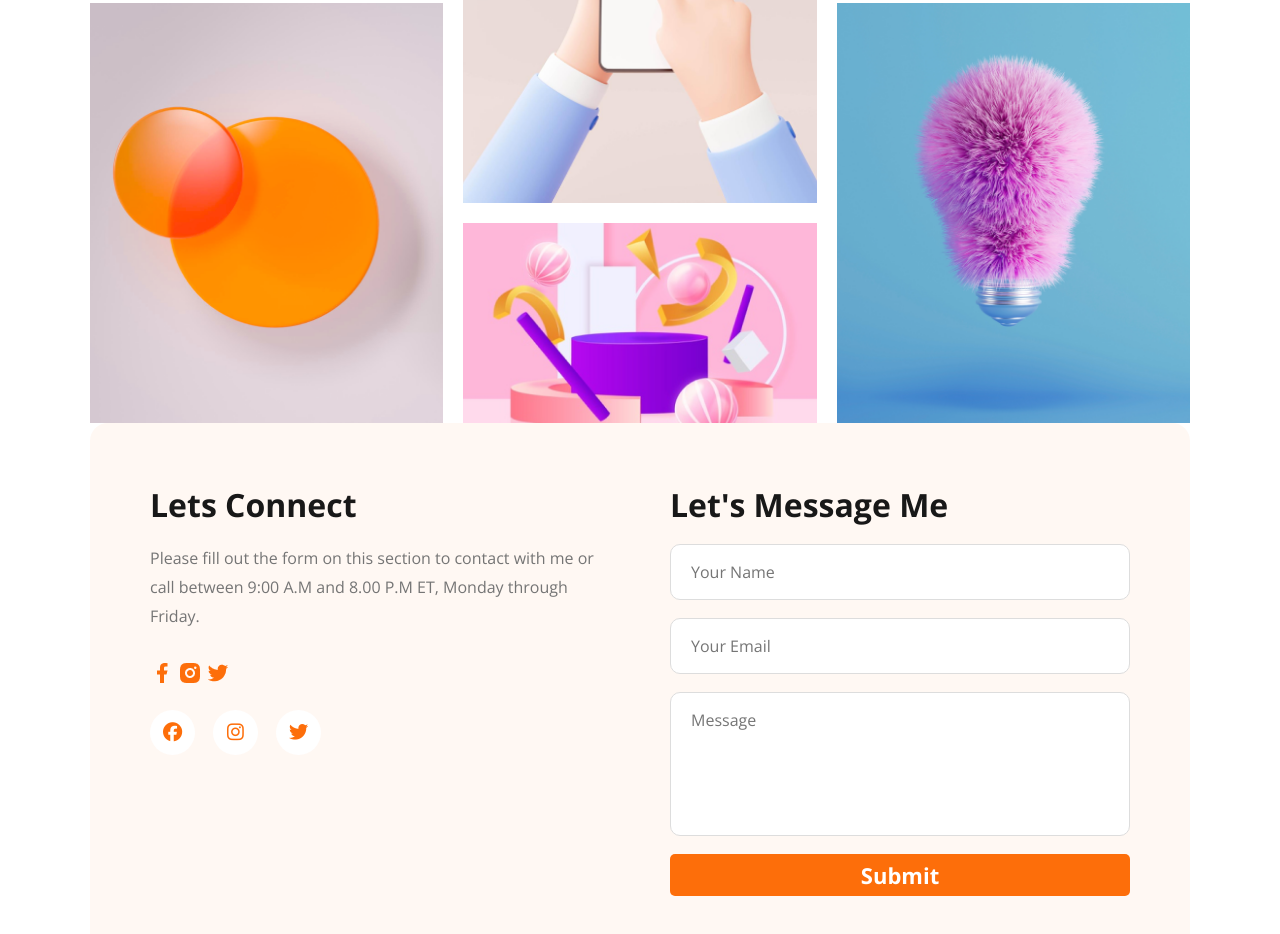
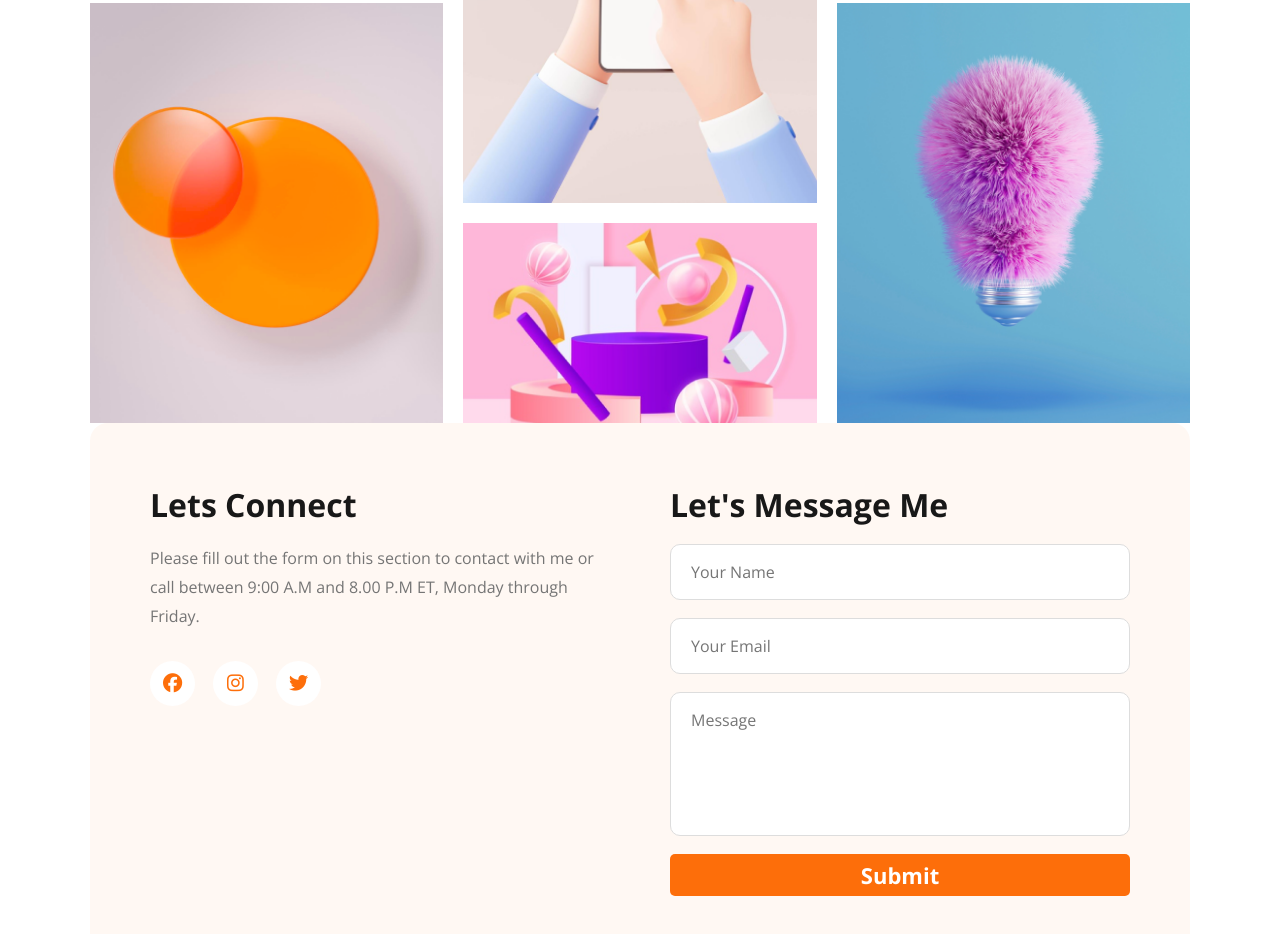
Before and after one commit to nayeem077/web-develop-portfolio, a plain HTML site: page index.html in a window 1280 px wide. Shown: the part 2999-3933 px from the top of the page. Drawn offline with nearby package versions, Linux system fonts and the light colour scheme.

Commit message:
extra icons removed

```diff
--- a/index.html
+++ b/index.html
@@ -238,11 +238,11 @@
       <div>
         <h2>Lets Connect</h2>
         <p>Please fill out the form on this section to contact with me or call between 9:00 A.M and 8.00 P.M ET, Monday through Friday.</p>
-        <div class="footer-left">
+        <!-- <div class="footer-left">
           <img src="./images/icons/facebook.png" alt="">
           <img src="./images/icons/insta.png" alt="">
           <img src="./images/icons/twitter.png" alt="">
-        </div>
+        </div> -->
         <div class="footer-icon-parent">
           <span><i class="fa-brands fa-facebook"></i></span>
           <span><i class="fa-brands fa-instagram"></i></span>
```
